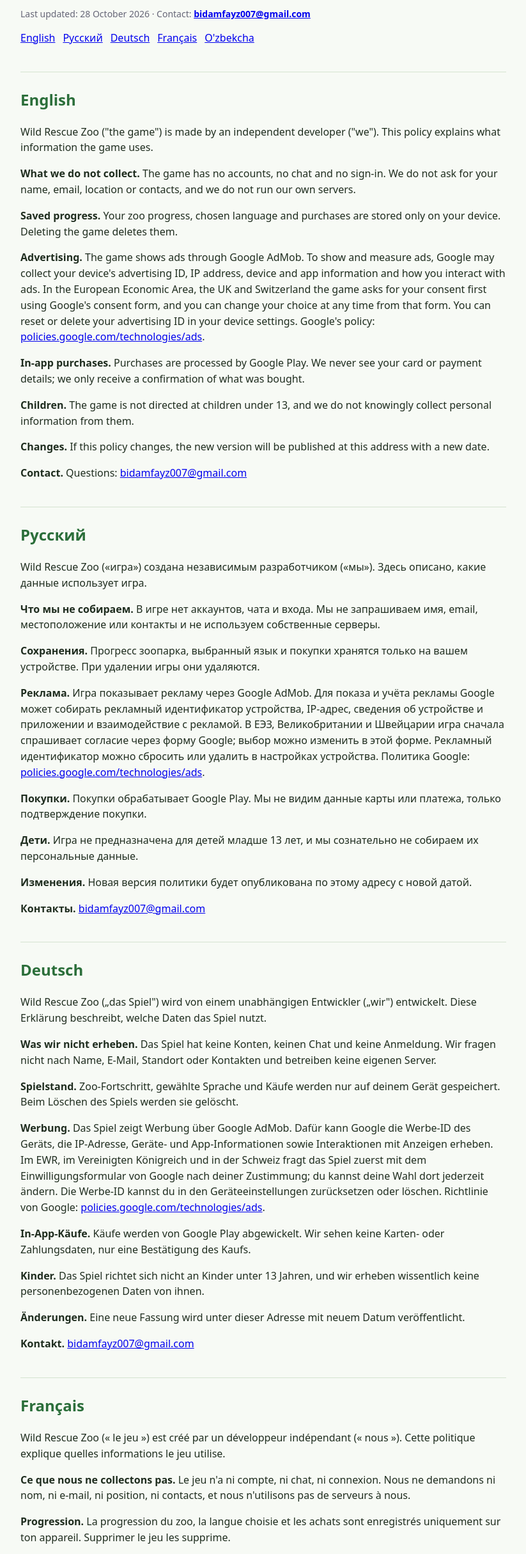
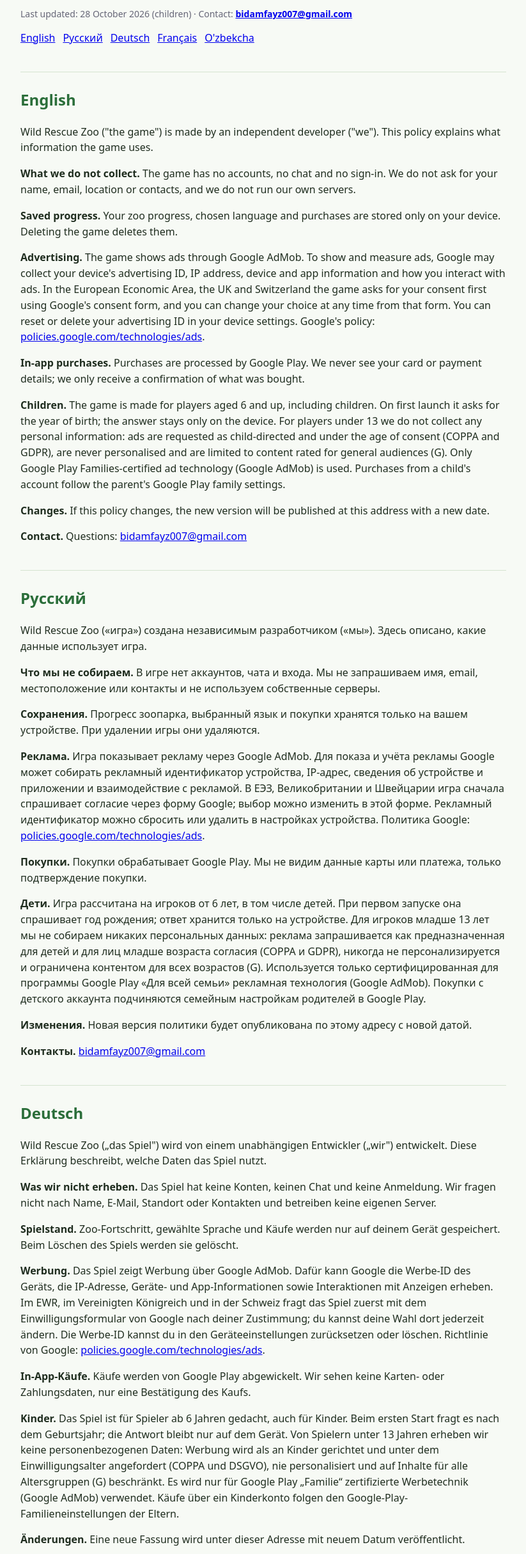
Before and after one commit to fayziyev/wildrescue-games, a plain HTML site: page index.html in a window 1280 px wide. Shown: the part 98-2527 px from the top of the page at 64% size, without its empty margins (228-1051 px from the left). Drawn offline with Linux system fonts and the light colour scheme.

Commit message:
Privacy policy: children 6+ and child-directed ads

```diff
--- a/index.html
+++ b/index.html
@@ -14,7 +14,7 @@
 </head>
 <body>
 <h1>Wild Rescue Zoo – Privacy Policy</h1>
-<p class="updated">Last updated: 28 October 2026 · Contact: <strong><a href="mailto:bidamfayz007@gmail.com">bidamfayz007@gmail.com</a></strong></p>
+<p class="updated">Last updated: 28 October 2026 (children) · Contact: <strong><a href="mailto:bidamfayz007@gmail.com">bidamfayz007@gmail.com</a></strong></p>
 <nav><a href="#en">English</a><a href="#ru">Русский</a><a href="#de">Deutsch</a><a href="#fr">Français</a><a href="#uz">O'zbekcha</a></nav>
 
 <section id="en">
@@ -24,7 +24,7 @@
 <p><strong>Saved progress.</strong> Your zoo progress, chosen language and purchases are stored only on your device. Deleting the game deletes them.</p>
 <p><strong>Advertising.</strong> The game shows ads through Google AdMob. To show and measure ads, Google may collect your device's advertising ID, IP address, device and app information and how you interact with ads. In the European Economic Area, the UK and Switzerland the game asks for your consent first using Google's consent form, and you can change your choice at any time from that form. You can reset or delete your advertising ID in your device settings. Google's policy: <a href="https://policies.google.com/technologies/ads">policies.google.com/technologies/ads</a>.</p>
 <p><strong>In-app purchases.</strong> Purchases are processed by Google Play. We never see your card or payment details; we only receive a confirmation of what was bought.</p>
-<p><strong>Children.</strong> The game is not directed at children under 13, and we do not knowingly collect personal information from them.</p>
+<p><strong>Children.</strong> The game is made for players aged 6 and up, including children. On first launch it asks for the year of birth; the answer stays only on the device. For players under 13 we do not collect any personal information: ads are requested as child-directed and under the age of consent (COPPA and GDPR), are never personalised and are limited to content rated for general audiences (G). Only Google Play Families-certified ad technology (Google AdMob) is used. Purchases from a child's account follow the parent's Google Play family settings.</p>
 <p><strong>Changes.</strong> If this policy changes, the new version will be published at this address with a new date.</p>
 <p><strong>Contact.</strong> Questions: <a href="mailto:bidamfayz007@gmail.com">bidamfayz007@gmail.com</a></p>
 </section>
@@ -36,7 +36,7 @@
 <p><strong>Сохранения.</strong> Прогресс зоопарка, выбранный язык и покупки хранятся только на вашем устройстве. При удалении игры они удаляются.</p>
 <p><strong>Реклама.</strong> Игра показывает рекламу через Google AdMob. Для показа и учёта рекламы Google может собирать рекламный идентификатор устройства, IP-адрес, сведения об устройстве и приложении и взаимодействие с рекламой. В ЕЭЗ, Великобритании и Швейцарии игра сначала спрашивает согласие через форму Google; выбор можно изменить в этой форме. Рекламный идентификатор можно сбросить или удалить в настройках устройства. Политика Google: <a href="https://policies.google.com/technologies/ads">policies.google.com/technologies/ads</a>.</p>
 <p><strong>Покупки.</strong> Покупки обрабатывает Google Play. Мы не видим данные карты или платежа, только подтверждение покупки.</p>
-<p><strong>Дети.</strong> Игра не предназначена для детей младше 13 лет, и мы сознательно не собираем их персональные данные.</p>
+<p><strong>Дети.</strong> Игра рассчитана на игроков от 6 лет, в том числе детей. При первом запуске она спрашивает год рождения; ответ хранится только на устройстве. Для игроков младше 13 лет мы не собираем никаких персональных данных: реклама запрашивается как предназначенная для детей и для лиц младше возраста согласия (COPPA и GDPR), никогда не персонализируется и ограничена контентом для всех возрастов (G). Используется только сертифицированная для программы Google Play «Для всей семьи» рекламная технология (Google AdMob). Покупки с детского аккаунта подчиняются семейным настройкам родителей в Google Play.</p>
 <p><strong>Изменения.</strong> Новая версия политики будет опубликована по этому адресу с новой датой.</p>
 <p><strong>Контакты.</strong> <a href="mailto:bidamfayz007@gmail.com">bidamfayz007@gmail.com</a></p>
 </section>
@@ -48,7 +48,7 @@
 <p><strong>Spielstand.</strong> Zoo-Fortschritt, gewählte Sprache und Käufe werden nur auf deinem Gerät gespeichert. Beim Löschen des Spiels werden sie gelöscht.</p>
 <p><strong>Werbung.</strong> Das Spiel zeigt Werbung über Google AdMob. Dafür kann Google die Werbe-ID des Geräts, die IP-Adresse, Geräte- und App-Informationen sowie Interaktionen mit Anzeigen erheben. Im EWR, im Vereinigten Königreich und in der Schweiz fragt das Spiel zuerst mit dem Einwilligungsformular von Google nach deiner Zustimmung; du kannst deine Wahl dort jederzeit ändern. Die Werbe-ID kannst du in den Geräteeinstellungen zurücksetzen oder löschen. Richtlinie von Google: <a href="https://policies.google.com/technologies/ads">policies.google.com/technologies/ads</a>.</p>
 <p><strong>In-App-Käufe.</strong> Käufe werden von Google Play abgewickelt. Wir sehen keine Karten- oder Zahlungsdaten, nur eine Bestätigung des Kaufs.</p>
-<p><strong>Kinder.</strong> Das Spiel richtet sich nicht an Kinder unter 13 Jahren, und wir erheben wissentlich keine personenbezogenen Daten von ihnen.</p>
+<p><strong>Kinder.</strong> Das Spiel ist für Spieler ab 6 Jahren gedacht, auch für Kinder. Beim ersten Start fragt es nach dem Geburtsjahr; die Antwort bleibt nur auf dem Gerät. Von Spielern unter 13 Jahren erheben wir keine personenbezogenen Daten: Werbung wird als an Kinder gerichtet und unter dem Einwilligungsalter angefordert (COPPA und DSGVO), nie personalisiert und auf Inhalte für alle Altersgruppen (G) beschränkt. Es wird nur für Google Play „Familie“ zertifizierte Werbetechnik (Google AdMob) verwendet. Käufe über ein Kinderkonto folgen den Google-Play-Familieneinstellungen der Eltern.</p>
 <p><strong>Änderungen.</strong> Eine neue Fassung wird unter dieser Adresse mit neuem Datum veröffentlicht.</p>
 <p><strong>Kontakt.</strong> <a href="mailto:bidamfayz007@gmail.com">bidamfayz007@gmail.com</a></p>
 </section>
@@ -60,7 +60,7 @@
 <p><strong>Progression.</strong> La progression du zoo, la langue choisie et les achats sont enregistrés uniquement sur ton appareil. Supprimer le jeu les supprime.</p>
 <p><strong>Publicité.</strong> Le jeu affiche des publicités via Google AdMob. Pour les afficher et les mesurer, Google peut collecter l'identifiant publicitaire de l'appareil, l'adresse IP, des informations sur l'appareil et l'application et les interactions avec les annonces. Dans l'EEE, au Royaume-Uni et en Suisse, le jeu demande d'abord ton consentement avec le formulaire de Google ; tu peux modifier ton choix à tout moment dans ce formulaire. Tu peux réinitialiser ou supprimer l'identifiant publicitaire dans les réglages de l'appareil. Règles de Google : <a href="https://policies.google.com/technologies/ads">policies.google.com/technologies/ads</a>.</p>
 <p><strong>Achats intégrés.</strong> Les achats sont traités par Google Play. Nous ne voyons jamais tes données de carte ou de paiement, seulement la confirmation de l'achat.</p>
-<p><strong>Enfants.</strong> Le jeu ne s'adresse pas aux enfants de moins de 13 ans et nous ne collectons pas sciemment leurs données personnelles.</p>
+<p><strong>Enfants.</strong> Le jeu s'adresse aux joueurs de 6 ans et plus, y compris les enfants. Au premier lancement, il demande l'année de naissance ; la réponse reste uniquement sur l'appareil. Pour les joueurs de moins de 13 ans, nous ne collectons aucune donnée personnelle : les publicités sont demandées comme destinées aux enfants et sous l'âge du consentement (COPPA et RGPD), ne sont jamais personnalisées et sont limitées aux contenus tous publics (G). Seule une technologie publicitaire certifiée pour le programme Famille de Google Play (Google AdMob) est utilisée. Les achats depuis le compte d'un enfant suivent les paramètres familiaux Google Play des parents.</p>
 <p><strong>Modifications.</strong> Une nouvelle version sera publiée à cette adresse avec une nouvelle date.</p>
 <p><strong>Contact.</strong> <a href="mailto:bidamfayz007@gmail.com">bidamfayz007@gmail.com</a></p>
 </section>
@@ -72,7 +72,7 @@
 <p><strong>Saqlangan natijalar.</strong> Bog' natijalari, tanlangan til va xaridlar faqat qurilmangizda saqlanadi. O'yin o'chirilsa, ular ham o'chadi.</p>
 <p><strong>Reklama.</strong> O'yin Google AdMob orqali reklama ko'rsatadi. Reklamani ko'rsatish va hisoblash uchun Google qurilmaning reklama identifikatori, IP manzil, qurilma va ilova haqidagi ma'lumotlar hamda reklama bilan qanday ishlaganingizni yig'ishi mumkin. Yevropa iqtisodiy hududi, Buyuk Britaniya va Shveytsariyada o'yin avval Google rozilik oynasi orqali ruxsat so'raydi; tanlovingizni istalgan vaqtda shu oynada o'zgartirishingiz mumkin. Reklama identifikatorini qurilma sozlamalarida yangilash yoki o'chirish mumkin. Google siyosati: <a href="https://policies.google.com/technologies/ads">policies.google.com/technologies/ads</a>.</p>
 <p><strong>Ilova ichidagi xaridlar.</strong> Xaridlar Google Play orqali amalga oshiriladi. Biz karta yoki to'lov ma'lumotlarini ko'rmaymiz, faqat nima sotib olinganini bilamiz.</p>
-<p><strong>Bolalar.</strong> O'yin 13 yoshdan kichik bolalarga mo'ljallanmagan va biz ulardan ataylab shaxsiy ma'lumot yig'maymiz.</p>
+<p><strong>Bolalar.</strong> O'yin 6 yoshdan katta o'yinchilar, jumladan bolalar uchun mo'ljallangan. Birinchi ochilganda tug'ilgan yil so'raladi; javob faqat qurilmada saqlanadi. 13 yoshdan kichik o'yinchilardan hech qanday shaxsiy ma'lumot yig'maymiz: reklama bolalarga mo'ljallangan va rozilik yoshidan kichiklar uchun deb so'raladi (COPPA va GDPR), hech qachon shaxsiylashtirilmaydi va faqat barcha yoshlar uchun mos (G) mazmun bilan cheklanadi. Faqat Google Play «Oila» dasturi uchun sertifikatlangan reklama texnologiyasi (Google AdMob) ishlatiladi. Bola akkauntidan qilingan xaridlar ota-onaning Google Play oila sozlamalariga bo'ysunadi.</p>
 <p><strong>O'zgarishlar.</strong> Siyosat o'zgarsa, yangi versiya shu manzilda yangi sana bilan e'lon qilinadi.</p>
 <p><strong>Aloqa.</strong> <a href="mailto:bidamfayz007@gmail.com">bidamfayz007@gmail.com</a></p>
 </section>
```
Also changed, not shown: privacy-policy.html (+6 -6 lines).
